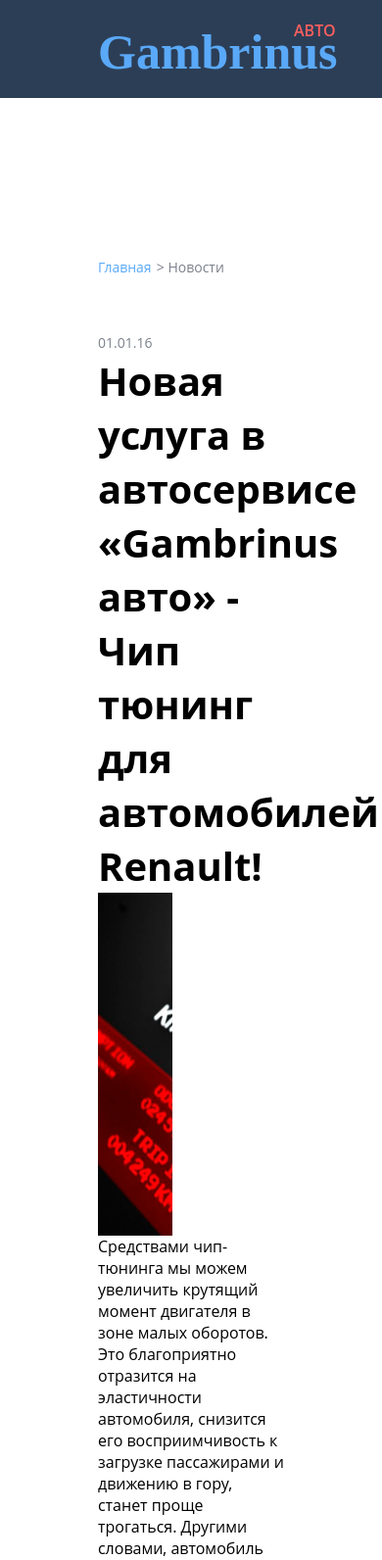
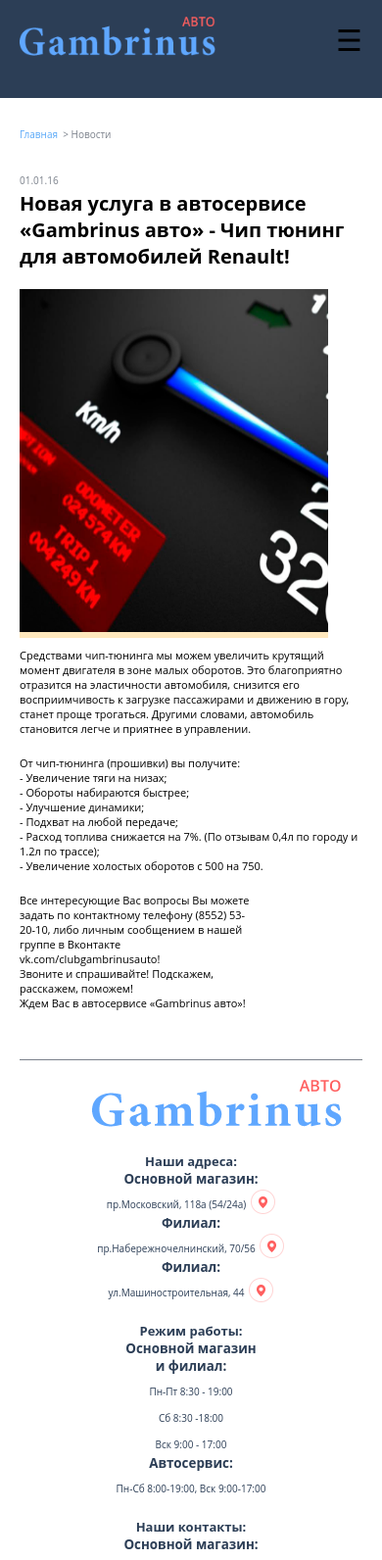
Before and after one commit to pac-man42/Gambrinus, a plain HTML site: page index.html in a window 390 px wide. Shown: the top 1592 px of the page at 98% size. Drawn offline with Linux system fonts and the light colour scheme.

Commit message:
third commit

```diff
--- a/index.html
+++ b/index.html
@@ -4,14 +4,14 @@
 	<meta charset="UTF-8">
 	<title>Gambrinus</title>
 	<link rel="stylesheet" type="text/css" href="style.css">
+	<link rel="stylesheet" type="text/css" href="response.css">
 </head>
 <body>
 	<header>
 		<div class="header-inner">
-			<h1>Gambrinus</h1>
-			<span>АВТО</span>
-			<nav>
-				<ul>
+			<img src="img/logo.png">
+			<div class="menu">
+				<ul class="sub-menu">
 					<li><a href="#">ГЛАВНАЯ</a></li>
 					<li><a href="#">УСЛУГИ</a></li>
 					<li><a href="#">ПРАЙС ЛИСТ</a></li>
@@ -20,7 +20,8 @@
 					<li><a href="#">ВОПРОС-ОТВЕТ</a></li>
 					<li><a href="#">КОНТАКТЫ</a></li>
 			</ul>
-			</nav>
+			</div>
+			<a class="main-item" href="#">&#9776</a>
 		</div>
 	</header>
 	<div class="content">
@@ -47,14 +48,21 @@
 	</div>
 	<footer>
 		<div class="logo-footer">
-			<h1>Gambrinus</h1>
-			<span>АВТО</span>
+			<a href="#"><img src="img/logo.png"></a>
 		</div>
 		<div class="data-box">
+			<div class="adress">
+				<h2>Наши адреса:</h2>
+				<ul>
+					<li><h6>Основной магазин:</h6><span>пр.Московский, 118а (54/24а)</span><a href="#"></a></li>
+					<li><h6>Филиал:</h6><span>пр.Набережночелнинский, 70/56</span><a href="#"></a></li>
+					<li><h6>Филиал:</h6><span>ул.Машиностроительная, 44</span><a href="#"></a></li>
+				</ul>
+			</div>
 			<div class="mode">
 				<h2>Режим работы:</h2>
 				<ul>
-					<li><h6>Основной магазин и филиал:</h6><span>Пн-Пт  8:30 - 19:00<br>Сб 8:30 -18:00<br>Вск 9:00 - 17:00</span></li>
+					<li><h6>Основной магазин <br> и филиал:</h6><span>Пн-Пт  8:30 - 19:00<br>Сб 8:30 -18:00<br>Вск 9:00 - 17:00</span></li>
 					<li><h6>Автосервис:</h6><span>Пн-Сб 8:00-19:00, Вск 9:00-17:00</span></li>
 				</ul>
 			</div>
@@ -66,14 +74,6 @@
 					<li><h6>Автосервис:</h6><span>(8552) 53-20-10</span></li>
 				</ul>
 			</div>
-			<div class="adress">
-				<h2>Наши адреса:</h2>
-				<ul>
-					<li><h6>Основной магазин:</h6><span>пр.Московский, 118а (54/24а)</span></li>
-					<li><h6>Филиал:</h6><span>пр.Набережночелнинский, 70/56</span></li>
-					<li><h6>Филиал:</h6><span>ул.Машиностроительная, 44</span></li>
-				</ul>
-			</div>
 		</div>
 	</footer>
 	<div class="footer-info">
--- /dev/null
+++ b/response.css
@@ -0,0 +1,126 @@
+@media screen and (max-width: 1100px) {
+	.menu {
+		display: none;
+	}
+	.main-item {
+		display: inline-block;
+		float: right;
+		margin-top: 20px;
+		color: #000;
+		font-size: 40px;
+	}
+	.data-box div {
+		text-align: center;
+		display: block;
+		float: none;
+		margin: 0 auto;
+		width: 100%;
+		margin-top: 20px;
+	}
+
+	.logo-footer {
+		margin: 0 auto;
+		display: block;
+		width: 33%;
+		margin: 0 auto;
+	}
+	.picture {
+		width: 40%;
+		height: auto;
+	}
+	footer {
+		padding-top: 20px;
+		}
+	.data-box {
+		width: 100%;
+		margin-top: 0;
+	}
+	.data-box li {
+		margin-top: 0;
+	}
+	.data-box span {
+		margin-bottom: 10px;
+	}
+
+	.post h1 {
+		font-size: 1.5em;
+	}
+
+	.post p {
+		font-size: 14px;
+	}
+}
+
+@media screen and (max-width: 920px) {
+	.header-inner img {
+		width: 200px;
+		height: 40px;
+	}
+	.header-inner, .content, footer {
+	margin-left: 20px;
+	margin-right: 20px;
+}
+	.main-item {
+		font-size: 30px;
+	}
+
+	.post h1 {
+		font-size: 1rem;
+	}
+	.post p {
+		font-size: 11px;
+		margin-top: 20px;
+	}
+	.post .data {
+		font-size: 10px;
+	}
+	.content nav a {
+		font-size: 10px;
+	}
+	.content nav {
+		margin-bottom: 20px;
+		margin-top: 20px;
+	}
+	.post .picture {
+		float: none;
+		width: 60%;
+		margin-bottom: 10px;
+}
+	.logo-footer {
+		width: 40%
+	}
+	footer {
+		margin-top: 50px;
+	}
+	.data-box h2 {
+		font-size: 13px;
+	}
+	.footer-info span {
+		font-size: 11px;
+	}
+	.footer-info {
+		margin: 10px 20px 10px 20px;
+		height: 10px;
+	}
+}
+@media screen and (max-width: 500px) {
+	.header-inner, .content, footer {
+	margin-left: 20px;
+	margin-right: 20px;
+}
+	.post .picture {
+		float: none;
+		width: 90%;
+		margin-bottom: 10px;
+}
+	.footer-info span {
+		font-size: 9px;
+	}
+	.logo-footer {
+		width: 58%;
+	}
+	.footer-info {
+		margin: 10px 20px 10px 20px;
+		height: 20px;
+	}
+}
--- a/style.css
+++ b/style.css
@@ -20,25 +20,17 @@ header {
 	background: rgb(44,62,86);
 }
 .header-inner, .content, footer {
-	margin-left: 5rem;
-	margin-right: 5rem;
+	margin-left: 100px;
+	margin-right: 100px;
 }
-header h1 {
-	display: inline-block;
-	font-size: 2.5rem;
-	padding-top: 1.2rem;
-	color: rgb(90,169,248);
-	font-family: Minion Pro Bold;
+.header-inner img {
+	margin-top: 17px;
 }
-header span {
-	position: absolute;
-    top: 1rem;
-    left: 15rem;
-    font-size: 0.8rem;
-    color: #ff5f5f;
-	font-family: Open Sans Semibold;
+.main-item {
+	font-size: 40px;
+	display: none;
 }
-header nav {
+.menu {
 	display: inline-block;
 	float: right;
 	margin-top: 2rem;
@@ -77,9 +69,12 @@ header ul li {
 	font-size: 0.7rem;
 	color: rgb(123,129,139);
 }
+.post h1 {
+	margin-bottom: 20px;
+}
 .post .picture {
-    width: 40%;
-    height: 350px;
+    max-width: 100%;
+    height: auto;
 	background: rgb(255,232,189);
 	overflow: hidden;
 	margin-right: 2rem;
@@ -96,7 +91,7 @@ header ul li {
 	width: 70%;
 }
 footer {
-	height: 270px;
+	padding-bottom: 40px;
 	border-top: 1px solid rgb(123,129,139);
 	border-bottom: 1px solid rgb(123,129,139);
 	clear: both;
@@ -106,19 +101,6 @@ footer {
 	display: inline-block;
     margin-top: 6.5rem;
     width: 29%;
-}
-.logo-footer h1 {
-	color: rgb(90,169,248);
-	font-size: 3rem;
-	font-family: Minion Pro Bold;
-}
-.logo-footer span {
-	position: relative;
-    bottom: 4rem;
-    left: 12rem;
-    font-size: 1rem;
-    color: #ff5f5f;
-	font-family: Open Sans Semibold;
 }
 .data-box {
 	width: 70%;
@@ -142,15 +124,18 @@ footer {
 .data-box span {
 	font-size: 0.5rem;
 }
-.adress ul li {
+.adress ul li a {
 	background: url('img/pointer.png') no-repeat 90% 100%;
+	padding: 10px 15px 0 15px;
 }
 .footer-info span {
-	font-size: 0.7rem;
+	font-size: 13px;
 	color: #939fb1;
+	float: left;
 }
 .footer-info {
 	margin: 1rem 5rem 1rem 5rem;
+	height: 40px;
 }
 .footer-info .tatar {
 	float: right;
```
Also changed, not shown: img/logo.png (added).
